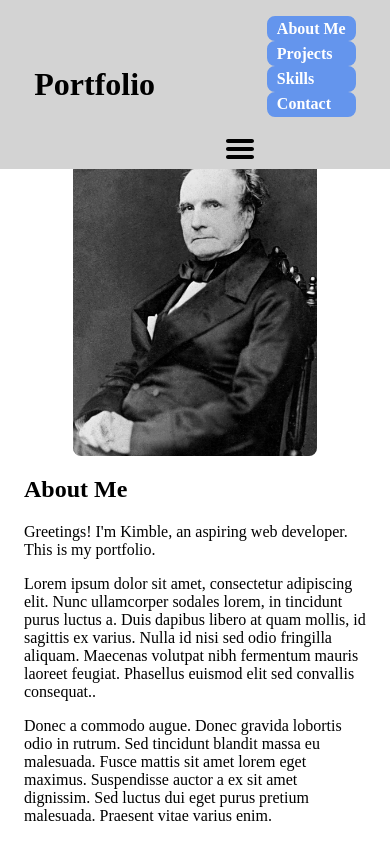
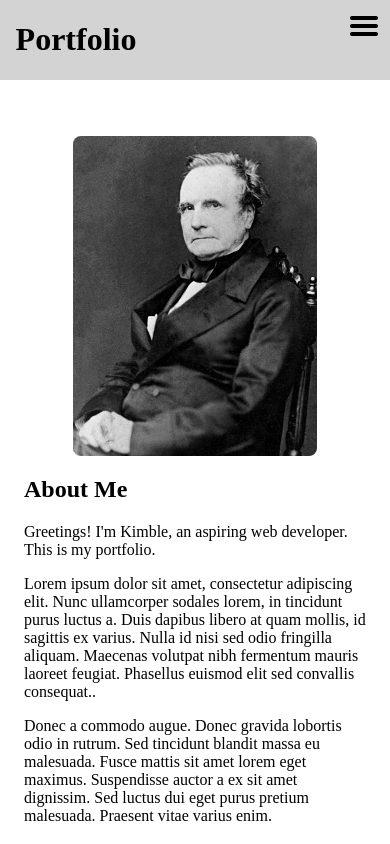
Before and after one commit to krenwi/portfolio, a plain HTML site: page index.html in a window 390 px wide. Shown: the top 844 px of the page. Drawn offline with Linux system fonts and the light colour scheme.

Commit message:
hamburger menu

```diff
--- a/index.html
+++ b/index.html
@@ -14,15 +14,16 @@
   <header>
     <h1>Portfolio</h1>
     <nav>
+      <span id="hamburger-icon"><a href="">
+          <img src="/resources/images/Hamburger_icon.svg" alt="Menu">
+        </a>
+      </span>
       <ul>
         <li><a class="anchor" href="#about">About Me</a></li>
         <li><a class="anchor" href="#projects">Projects</a></li>
         <li><a class="anchor" href="#skills">Skills</a></li>
         <li><a class="anchor" href="#contact">Contact</a></li>
       </ul>
-      <span id="hamburger-icon">
-        <img src="/resources/images/Hamburger_icon.svg" alt="Menu">
-      </span>
     </nav>
   </header>
   <main>
@@ -30,8 +31,12 @@
       <div>
         <h2>About Me</h2>
         <p>Greetings! I'm Kimble, an aspiring web developer. This is my portfolio.</p>
-        <p>Lorem ipsum dolor sit amet, consectetur adipiscing elit. Nunc ullamcorper sodales lorem, in tincidunt purus luctus a. Duis dapibus libero at quam mollis, id sagittis ex varius. Nulla id nisi sed odio fringilla aliquam. Maecenas volutpat nibh fermentum mauris laoreet feugiat. Phasellus euismod elit sed convallis consequat..</p>
-        <p>Donec a commodo augue. Donec gravida lobortis odio in rutrum. Sed tincidunt blandit massa eu malesuada. Fusce mattis sit amet lorem eget maximus. Suspendisse auctor a ex sit amet dignissim. Sed luctus dui eget purus pretium malesuada. Praesent vitae varius enim.</p>
+        <p>Lorem ipsum dolor sit amet, consectetur adipiscing elit. Nunc ullamcorper sodales lorem, in tincidunt purus
+          luctus a. Duis dapibus libero at quam mollis, id sagittis ex varius. Nulla id nisi sed odio fringilla aliquam.
+          Maecenas volutpat nibh fermentum mauris laoreet feugiat. Phasellus euismod elit sed convallis consequat..</p>
+        <p>Donec a commodo augue. Donec gravida lobortis odio in rutrum. Sed tincidunt blandit massa eu malesuada. Fusce
+          mattis sit amet lorem eget maximus. Suspendisse auctor a ex sit amet dignissim. Sed luctus dui eget purus
+          pretium malesuada. Praesent vitae varius enim.</p>
       </div>
       <img src="./resources/images/Portrait.webp" alt="Photo of Charles Babbage">
     </section>
@@ -39,8 +44,9 @@
       <h2>Projects</h2>
       <div id="projects-container" class="flex-container">
         <div class="project"><a href="https://krenwi.github.io/random-magic-card/">
-          <h3>Random MTG Card Displayer</h3>
-          <img src="./resources/images/random card.png" alt="Symbol for random Magic: the Gathering card"></a>
+            <h3>Random MTG Card Displayer</h3>
+            <img src="./resources/images/random card.png" alt="Symbol for random Magic: the Gathering card">
+          </a>
         </div>
       </div>
     </section>
@@ -53,10 +59,12 @@
         </div>
         <div class="badge">
           <h3>CSS</h3>
-          <img src="/resources/images/CSS3 Logo.svg" alt="CSS logo"></div>
+          <img src="/resources/images/CSS3 Logo.svg" alt="CSS logo">
+        </div>
         <div class="badge">
           <h3>JavaScript</h3>
-          <img src="/resources/images/JavaScript Logo.svg" alt="JS logo"></div>
+          <img src="/resources/images/JavaScript Logo.svg" alt="JS logo">
+        </div>
       </div>
     </section>
     <section id="contact">
--- a/resources/style.css
+++ b/resources/style.css
@@ -19,7 +19,6 @@ body {
 header {
   display: flex;
   align-items: center;
-  justify-content: space-around;
   position: fixed;
   top: 0px;
   background-color: lightgrey;
@@ -27,32 +26,38 @@ header {
   width: 100%;
 }
 
-@media only screen and (min-width: 651px) {
+header h1 {
+  margin-left: 4%;
+}
+
 #hamburger-icon {
   display: none;
 }
 
 nav li {
   display: inline-block;
-    margin-left: 0em;
+  margin-left: 0.2em;
   border: solid 2px cornflowerblue;
-    border-radius: 0.1em;
-    padding: 0.5em 0.5em;
+  border-radius: 0.5em;
+  padding: 0.1em 0.5em;
   background-color: cornflowerblue;
-  }
 }
 
 @media only screen and (max-width: 650px) {
   /* Hamburger menu */
   #hamburger-icon {
     display: initial;
+    position: absolute;
+    right: 10px;
+    top: 10px;
   }
+
   nav li {
-    display: block;
-    margin-left: 0.2em;
+    display: none;
+    margin-left: 0em;
     border: solid 2px cornflowerblue;
-    border-radius: 0.5em;
-    padding: 0.1em 0.5em;
+    border-radius: 0.1em;
+    padding: 0.5em 0.5em;
     background-color: cornflowerblue;
   }
 }
```
Lines whose indentation alone changed are shown as unchanged.
